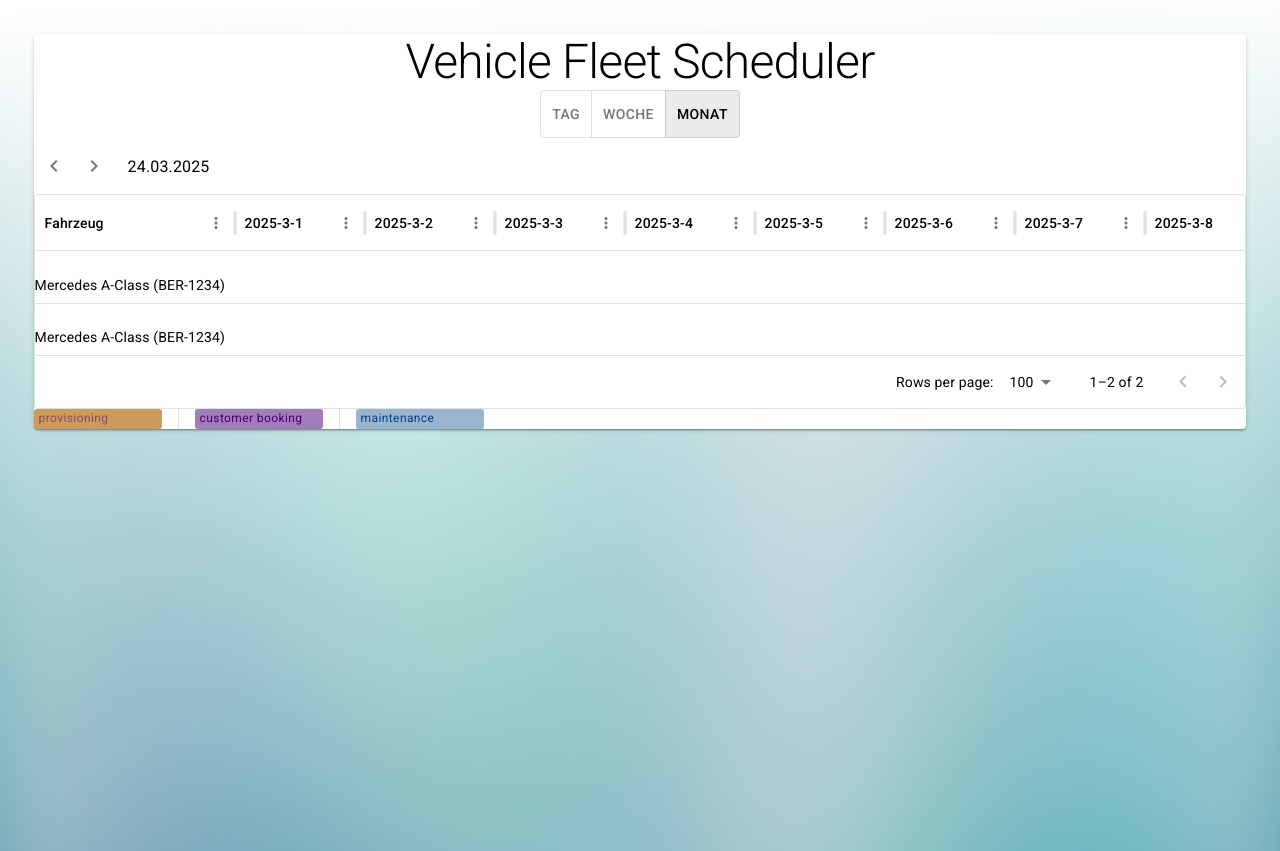
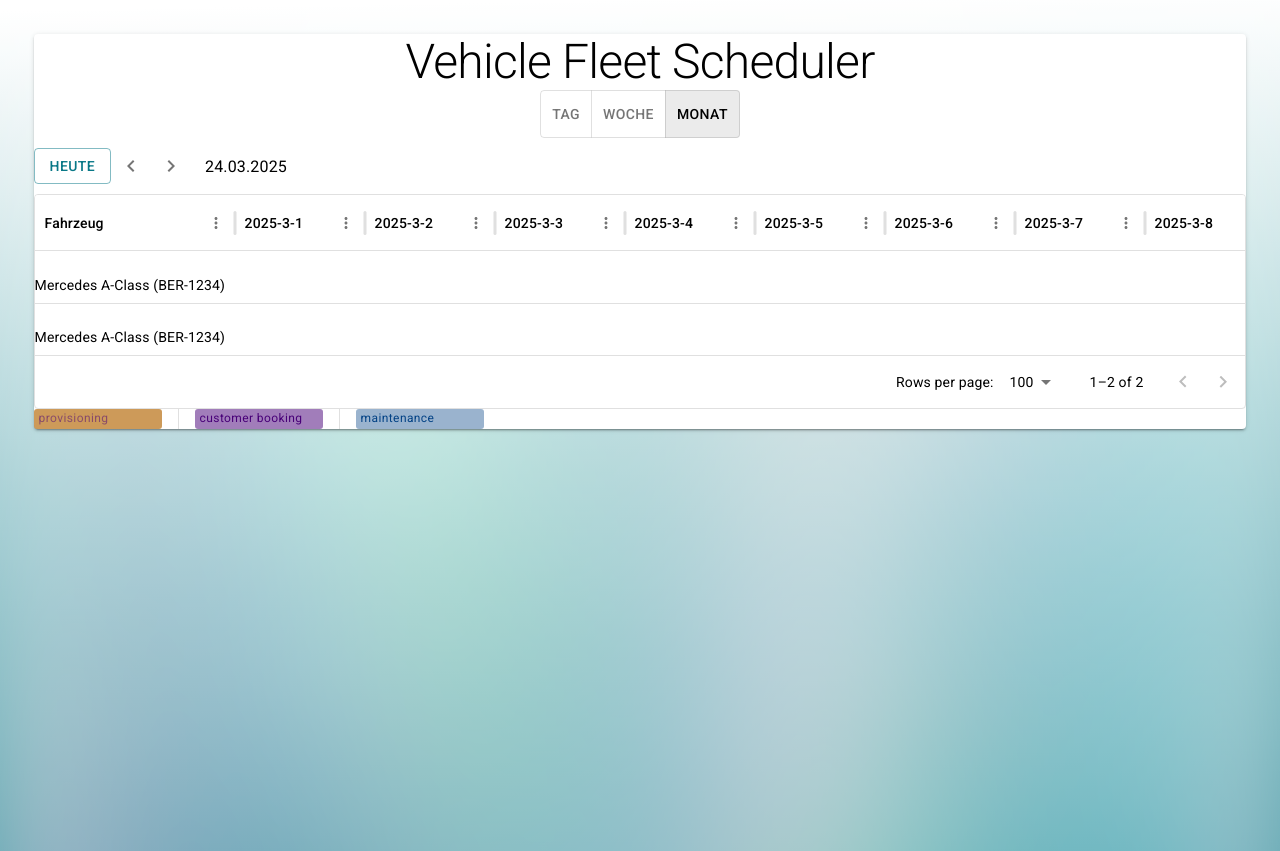
Before and after one commit to JohannaFa/vehicle-fleet-scheduler, a React (Vite) app: page / in a window 1280 px wide. Built offline with nearby package versions, Linux system fonts and the light colour scheme.

Commit message:
added button navigate to current date

```diff
--- a/src/components/DateNavigator.tsx
+++ b/src/components/DateNavigator.tsx
@@ -4,7 +4,7 @@ import { AdapterDateFns } from '@mui/x-date-pickers/AdapterDateFnsV3'
 import { de } from 'date-fns/locale/de';
 import ChevronLeftIcon from '@mui/icons-material/ChevronLeft';
 import ChevronRightIcon from '@mui/icons-material/ChevronRight';
-import { Box, IconButton } from "@mui/material";
+import { Box, Button, IconButton } from "@mui/material";
 
 interface DateNavigatorProps {
     selectedDateInterval: DateIntervallType;
@@ -40,9 +40,10 @@ interface DateNavigatorProps {
 
   return (
     <Box sx={{ display: 'flex', alignItems: 'center' }}>
-    <LocalizationProvider dateAdapter={AdapterDateFns} adapterLocale={de}>
+        <Button onClick={() => setSelectedDate(new Date)} variant="outlined">Heute</Button>
         <IconButton onClick={() => handleDateChange(-1)}><ChevronLeftIcon/></IconButton>
         <IconButton onClick={() => handleDateChange(1)}><ChevronRightIcon/></IconButton>
+    <LocalizationProvider dateAdapter={AdapterDateFns} adapterLocale={de}>
         <DatePicker sx={{"& fieldset": {border: 'none', padding: '0px'}}} value={selectedDate} onChange={handleCalendarChange}/>
     </LocalizationProvider>
     </Box>
```
